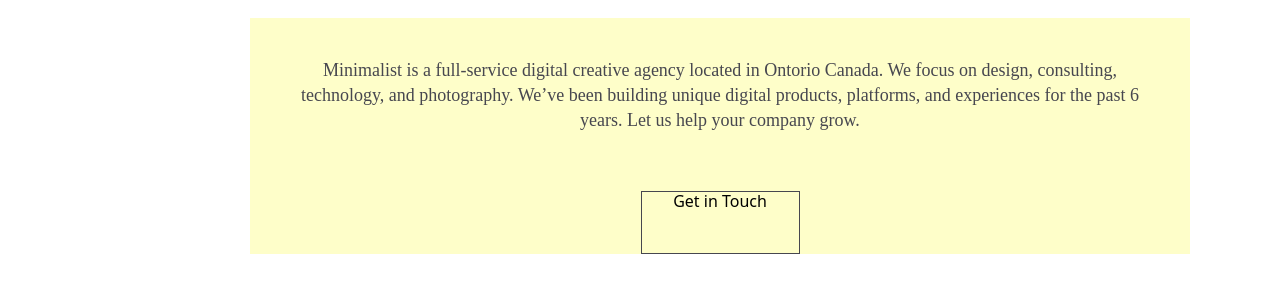
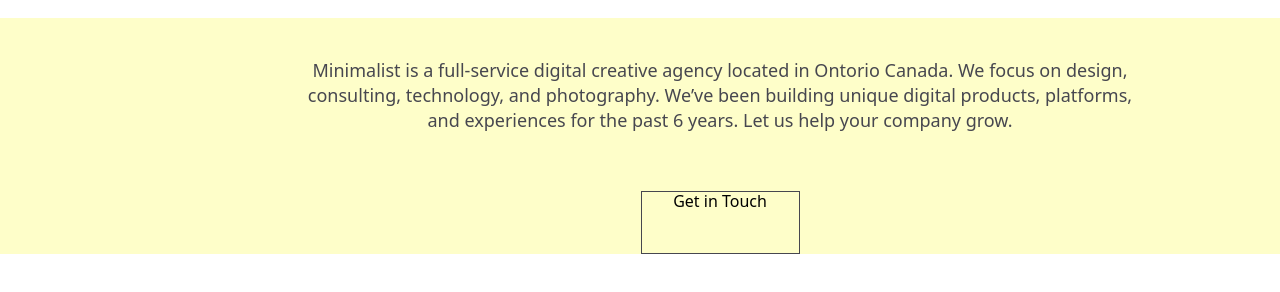
Before and after one commit to MaximKarlov/minimal-blended12-terminal, a website built with Parcel: page src/index.html in a window 1280 px wide. Shown: the top 292 px of the page. Built offline with nearby package versions, Linux system fonts and the light colour scheme.

Commit message:
Підключив шрифти

```diff
--- a/src/index.html
+++ b/src/index.html
@@ -5,6 +5,12 @@
     <meta name="viewport" content="width=device-width, initial-scale=1.0" />
     <title>Page title</title>
     <link rel="stylesheet" href="./sass/index.scss" />
+    <link rel="preconnect" href="https://fonts.googleapis.com" />
+    <link rel="preconnect" href="https://fonts.gstatic.com" crossorigin />
+    <link
+      href="https://fonts.googleapis.com/css2?family=Montserrat&family=Oswald&family=Vollkorn&display=swap"
+      rel="stylesheet"
+    />
     <script type="module" src="./index.js"></script>
   </head>
   <body>
--- a/src/partials/frame-3.html
+++ b/src/partials/frame-3.html
@@ -1,5 +1,5 @@
-<section class="section">
-  <div class="container frame-3">
+<section class="section frame-3">
+  <div class="container">
     <p class="frame-3-text">
       Minimalist is a full-service digital creative agency located in Ontorio
       Canada. We focus on design, consulting, technology, and photography. We’ve
--- a/src/sass/_frame-3.scss
+++ b/src/sass/_frame-3.scss
@@ -16,8 +16,6 @@
 }
 .frame-3-text {
   padding: 40px;
-  font-family: 'Vollkorn';
-  font-style: normal;
   font-weight: 400;
   font-size: 18px;
   line-height: 25px;
```
